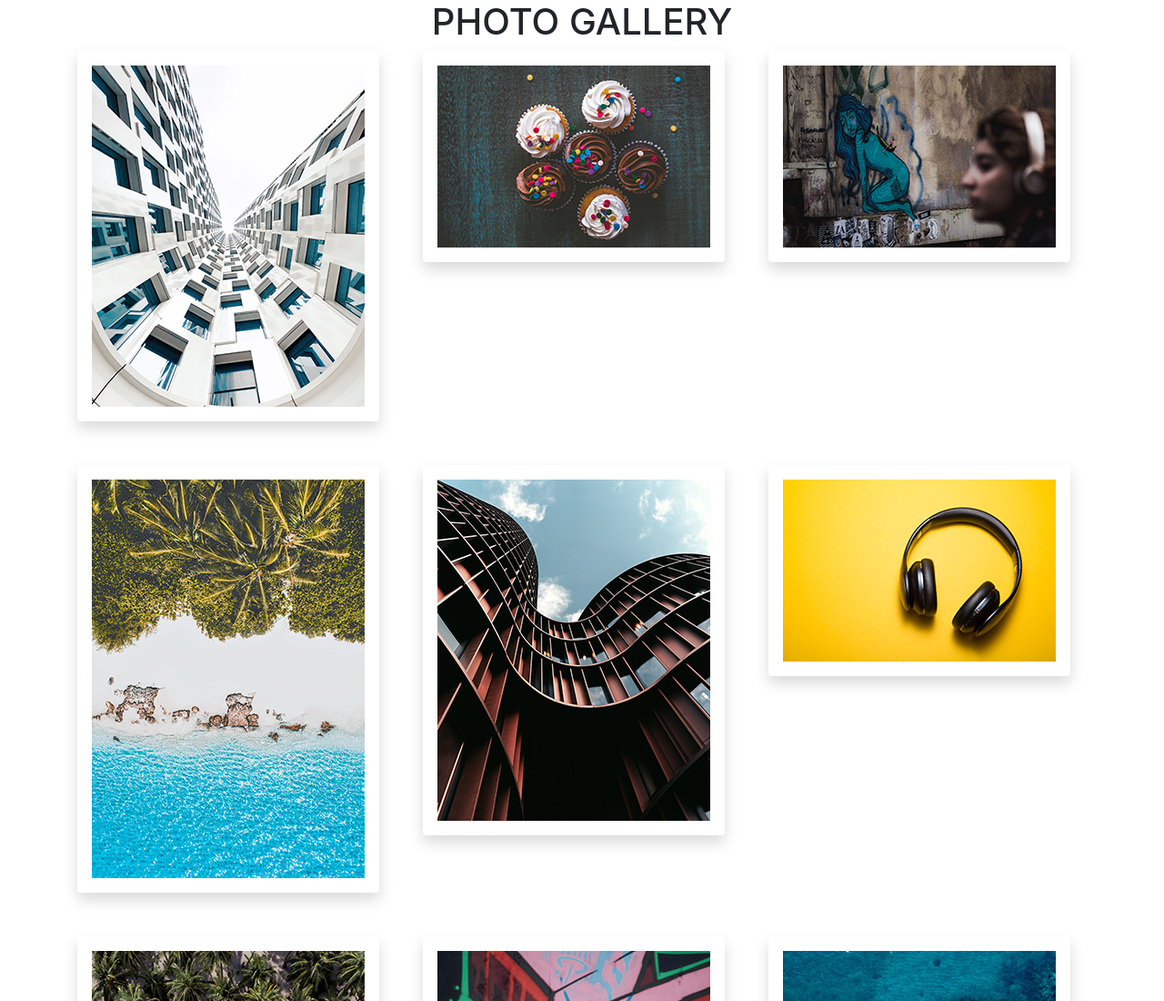
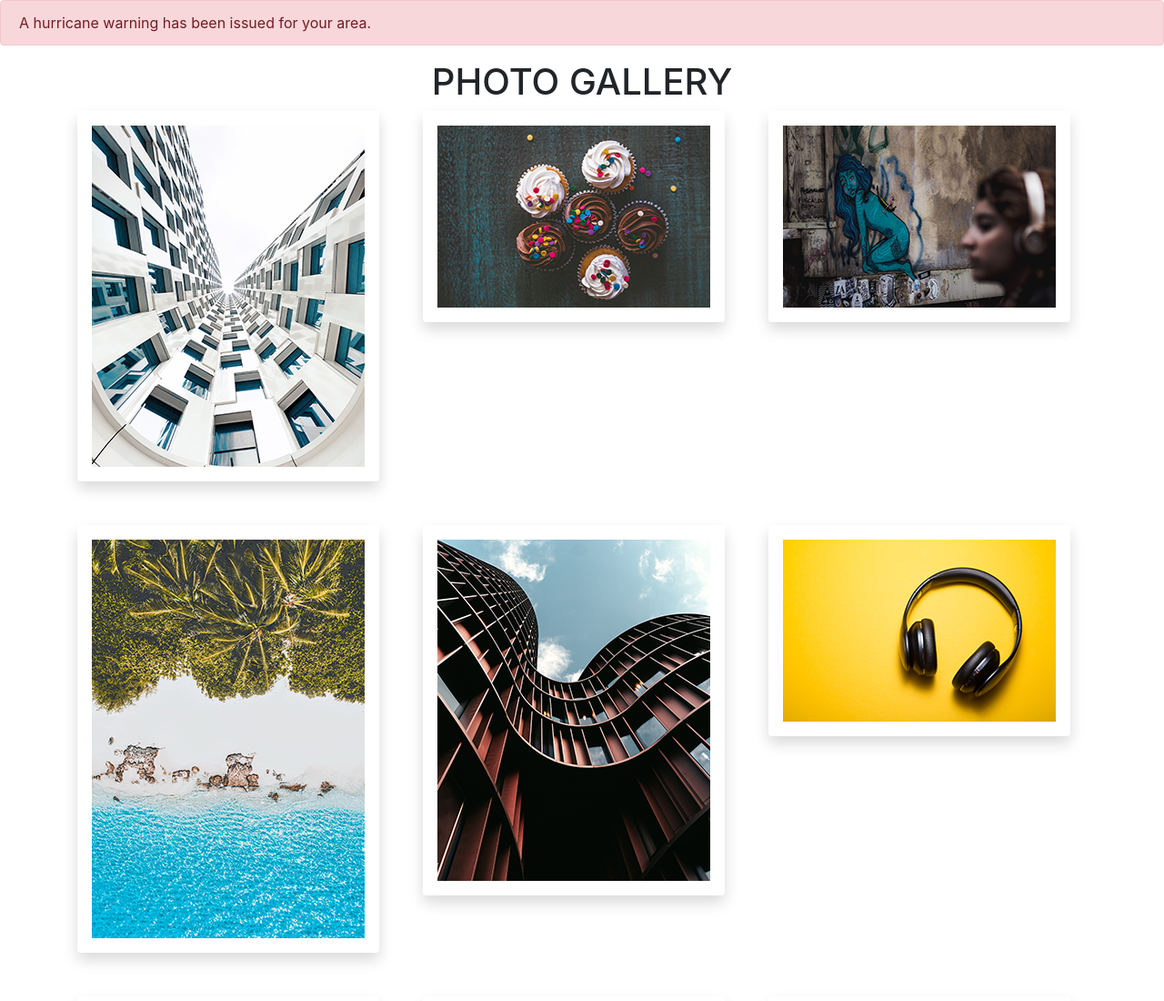
Before and after one commit to mikeuf/m2-hw2-black-mike, a plain HTML site: page index.html in a window 1280 px wide. Shown: the top 1100 px of the page at 91% size. Drawn offline with nearby package versions, Linux system fonts and the light colour scheme.

Commit message:
Add danger alert to top of page

```diff
--- a/index.html
+++ b/index.html
@@ -11,6 +11,9 @@
     <title>Hello, world!</title>
   </head>
   <body>
+    <div class="alert alert-danger" role="alert">
+      A hurricane warning has been issued for your area.
+</div>
     <h1 class="text-center text-uppercase">Photo Gallery</h1>
     <div class="container">
   <div class="row">
```
Also changed, not shown: 1 other file.
